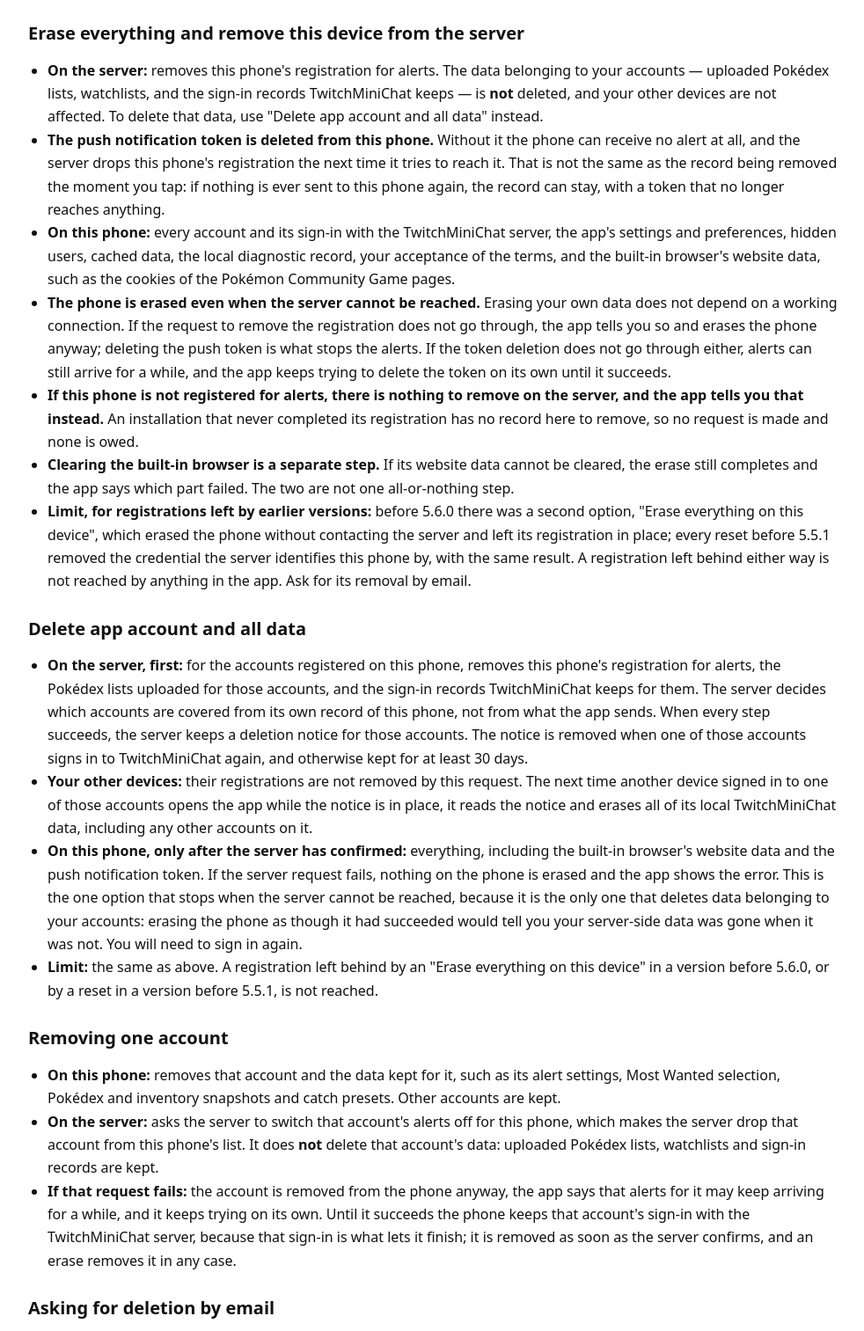
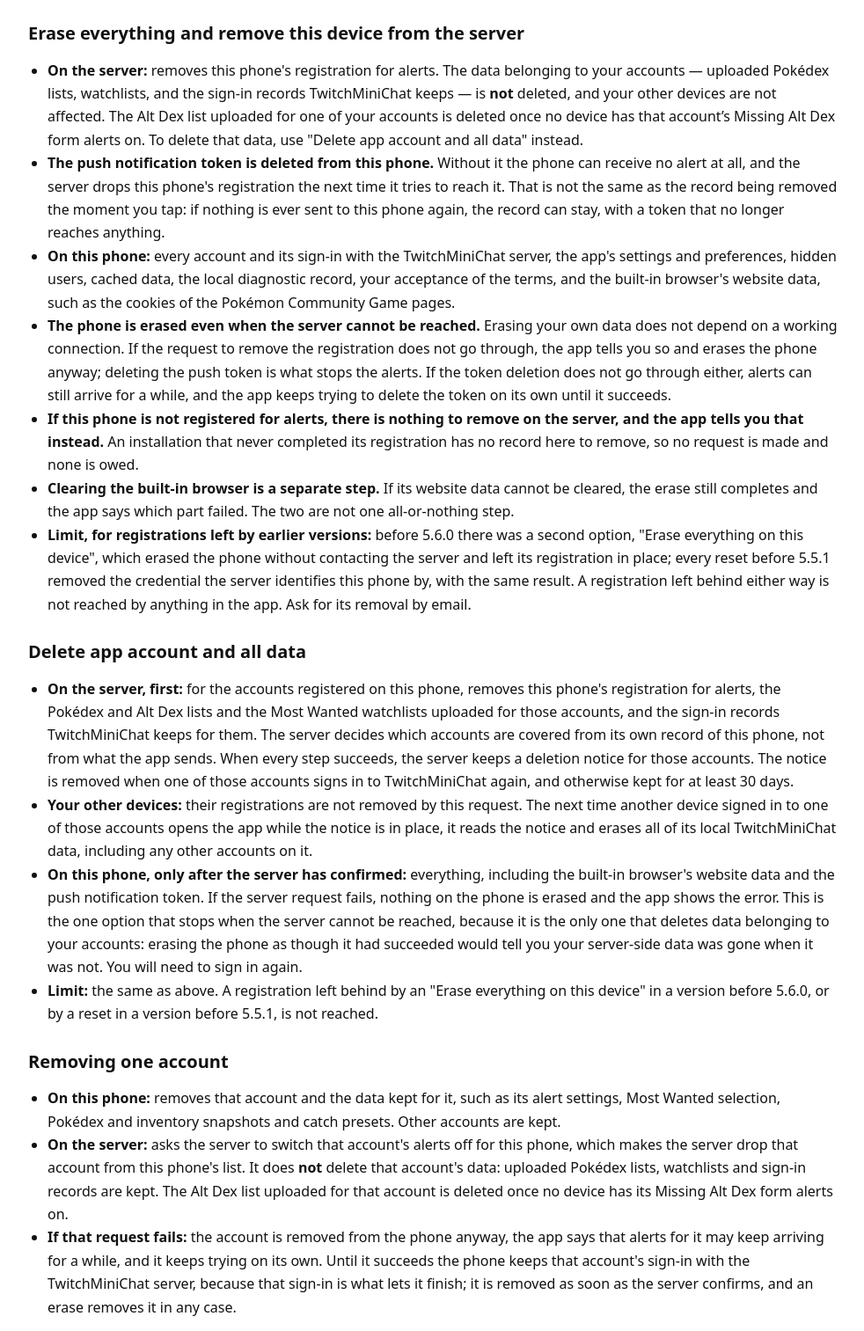
Before and after one commit to unouidol/unouidol.github.io, a plain HTML site: page tmc/data-deletion.html in a window 1280 px wide. Shown: the part 661-2174 px from the top of the page at 88% size, without its empty margins (148-1130 px from the left). Drawn offline with Linux system fonts and the light colour scheme.

Commit message:
tmc: Missing Alt Dex form alerts in the privacy and data deletion pages, dated 2026-11-26
Derived from the bundled copies of TwitchMiniChat's A2 pull request
(app/src/main/assets/policies/privacy.html and data_deletion.html):
LF, a trailing newline, and data_deletion.html -> data-deletion.html in
every href. Prepared for 5.7.0, not to be merged before that release.

Co-Authored-By: Claude Opus 5.5 <noreply@anthropic.com>

```diff
--- a/tmc/data-deletion.html
+++ b/tmc/data-deletion.html
@@ -17,7 +17,7 @@
 </div>
 
 <h1>Data Deletion</h1>
-<p class="small">Last updated: 2026-11-18</p>
+<p class="small">Last updated: 2026-11-26</p>
 
 <div class="card">
     <p>
@@ -51,7 +51,9 @@
     <li><strong>On the server:</strong> removes this phone's registration for alerts. The data
         belonging to your accounts — uploaded Pokédex lists, watchlists, and the sign-in
         records TwitchMiniChat keeps — is <strong>not</strong> deleted, and your other devices
-        are not affected. To delete that data, use "Delete app account and all data" instead.
+        are not affected. The Alt Dex list uploaded for one of your accounts is deleted once no
+        device has that account’s Missing Alt Dex form alerts on. To delete that data, use
+        "Delete app account and all data" instead.
     </li>
     <li><strong>The push notification token is deleted from this phone.</strong> Without it the
         phone can receive no alert at all, and the server drops this phone's registration the
@@ -86,8 +88,9 @@
 <h2>Delete app account and all data</h2>
 <ul>
     <li><strong>On the server, first:</strong> for the accounts registered on this phone,
-        removes this phone's registration for alerts, the Pokédex lists uploaded for those
-        accounts, and the sign-in records TwitchMiniChat keeps for them. The server decides
+        removes this phone's registration for alerts, the Pokédex and Alt Dex lists and the
+        Most Wanted watchlists uploaded for those accounts, and the sign-in records
+        TwitchMiniChat keeps for them. The server decides
         which accounts are covered from its own record of this phone, not from what the app
         sends. When every step succeeds, the server keeps a deletion notice for those accounts.
         The notice is removed when one of those accounts signs in to TwitchMiniChat again, and
@@ -116,7 +119,8 @@
     <li><strong>On the server:</strong> asks the server to switch that account's alerts off for
         this phone, which makes the server drop that account from this phone's list. It does
         <strong>not</strong> delete that account's data: uploaded Pokédex lists, watchlists and
-        sign-in records are kept.</li>
+        sign-in records are kept. The Alt Dex list uploaded for that account is deleted once
+        no device has its Missing Alt Dex form alerts on.</li>
     <li><strong>If that request fails:</strong> the account is removed from the phone anyway,
         the app says that alerts for it may keep arriving for a while, and it keeps trying on
         its own. Until it succeeds the phone keeps that account's sign-in with the
```
Also changed, not shown: tmc/privacy.html (+6 -3 lines).
